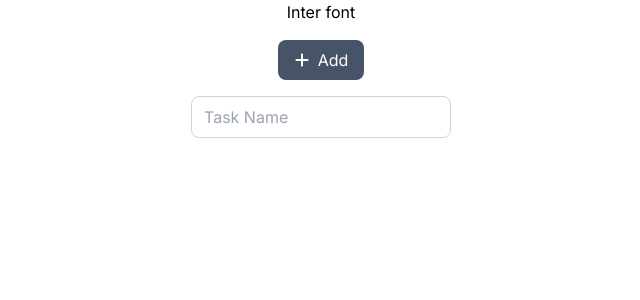
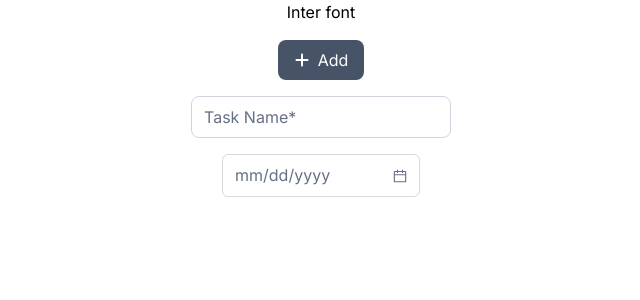
Before and after one commit to stechx1/todo-app, a React (Create React App) app: page / in a window 1280 px wide. Shown: the top 300 px of the page, without its empty margins (319-959 px from the left). Built offline with nearby package versions, Linux system fonts and the light colour scheme.

Commit message:
feat(components): add datepicker component

```diff
--- a/package.json
+++ b/package.json
@@ -10,6 +10,7 @@
     "@types/node": "^16.18.98",
     "@types/react": "^18.3.3",
     "@types/react-dom": "^18.3.0",
+    "antd": "^5.21.0",
     "react": "^18.3.1",
     "react-dom": "^18.3.1",
     "react-hook-form": "^7.53.0",
--- a/src/App.tsx
+++ b/src/App.tsx
@@ -1,4 +1,4 @@
-import { Button, Input } from './components';
+import { Button, Input, DatePicker } from './components';
 import { FaPlus } from 'react-icons/fa6';
 
 function App() {
@@ -6,7 +6,9 @@ function App() {
     <div className='flex flex-col items-center gap-4'>
       <p>Inter font</p>
       <Button icon={<FaPlus />}>Add</Button>
-      <Input placeholder={'Task Name'} />
+      <Input placeholder={'Task Name*'} />
+
+      <DatePicker placeholder='mm/dd/yyyy' format="MM/DD/YYYY" />
     </div>
   );
 }
--- /dev/null
+++ b/src/components/DatePicker/DatePicker.tsx
@@ -0,0 +1,21 @@
+import { DatePicker as AntDatePicker, DatePickerProps } from 'antd';
+
+export const DatePicker: React.FC<DatePickerProps> = ({
+  value,
+  onChange,
+  format,
+  placeholder,
+  className = '',
+  ...props
+}) => {
+  return (
+    <AntDatePicker
+      className={`py-2 px-3 placeholder-[#667085] ${className}`}
+      value={value}
+      onChange={onChange}
+      format={format}
+      placeholder={placeholder}
+      {...props}
+    />
+  );
+};
--- /dev/null
+++ b/src/components/DatePicker/index.ts
@@ -0,0 +1 @@
+export * from './DatePicker';
--- a/src/components/Input/Input.tsx
+++ b/src/components/Input/Input.tsx
@@ -6,7 +6,7 @@ interface InputProps {
 }
 
 export const Input: React.FC<InputProps> = ({
-  type,
+  type = 'text',
   placeholder,
   value,
   onChange,
@@ -18,7 +18,7 @@ export const Input: React.FC<InputProps> = ({
       placeholder={placeholder}
       value={value}
       onChange={onChange}
-      className='border rounded-lg py-2 px-3 border-[#D0D5DD]'
+      className='border rounded-lg placeholder-[#667085] py-2 px-3 border-[#D0D5DD]'
     />
   );
 };
--- a/src/components/index.ts
+++ b/src/components/index.ts
@@ -1,2 +1,3 @@
 export * from './Button';
 export * from './Input';
+export * from './DatePicker';
--- a/src/index.css
+++ b/src/index.css
@@ -5,3 +5,16 @@
 *{
   font-family: "Inter", sans-serif;
 }
+
+.ant-picker .ant-picker-input >input {
+  font-size: 16px;
+}
+
+.ant-picker .ant-picker-suffix{
+  color: #667085
+}
+
+.ant-picker .ant-picker-input > input::placeholder {
+  color: #667085 !important;
+  font-size: 16px;
+}
```
Also changed, not shown: 1 other file (tests, documents, lock files or other folders).
